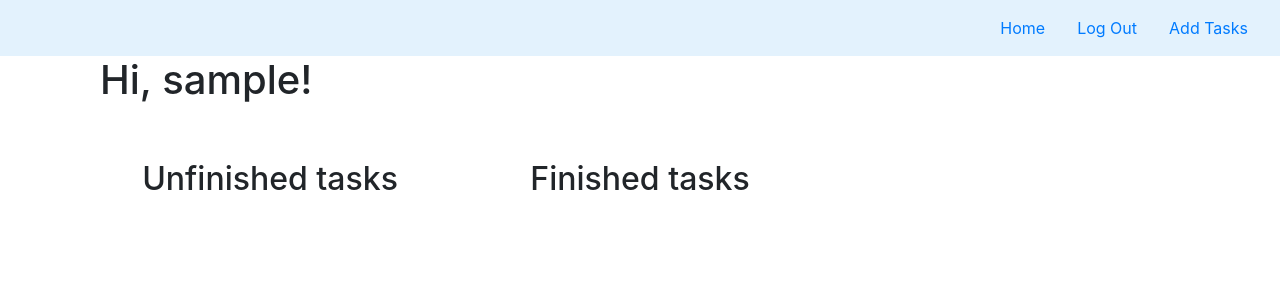
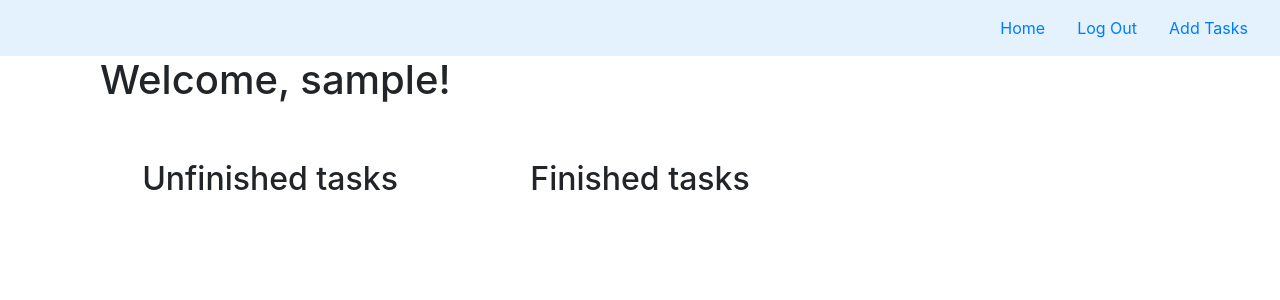
Before and after one commit to sairabbas/2Do, a Flask app: page / in a window 1280 px wide. Shown: the top 300 px of the page. Run offline with Flask 2, Linux system fonts and the light colour scheme; the visitor is signed in with stand-in values (Sample User, id 1); data comes from the database, SQL or seed files in the repository; data that the repository does not hold is empty; some libraries are stand-ins or nearby versions.

Commit message:
minor word changes

```diff
--- a/app/templates/home.html
+++ b/app/templates/home.html
@@ -17,7 +17,7 @@
 </head>
 
 <body>
-    <h1>Hi, {{ current_user.username }}!</h1>
+    <h1>Welcome, {{ current_user.username }}!</h1>
     <br><br>
     <div class="row justify-content-center">
         <!-- Bootstrap grid is 12 units in total, here i'm splitting one row into 2 columns of 6 units each -->
```
